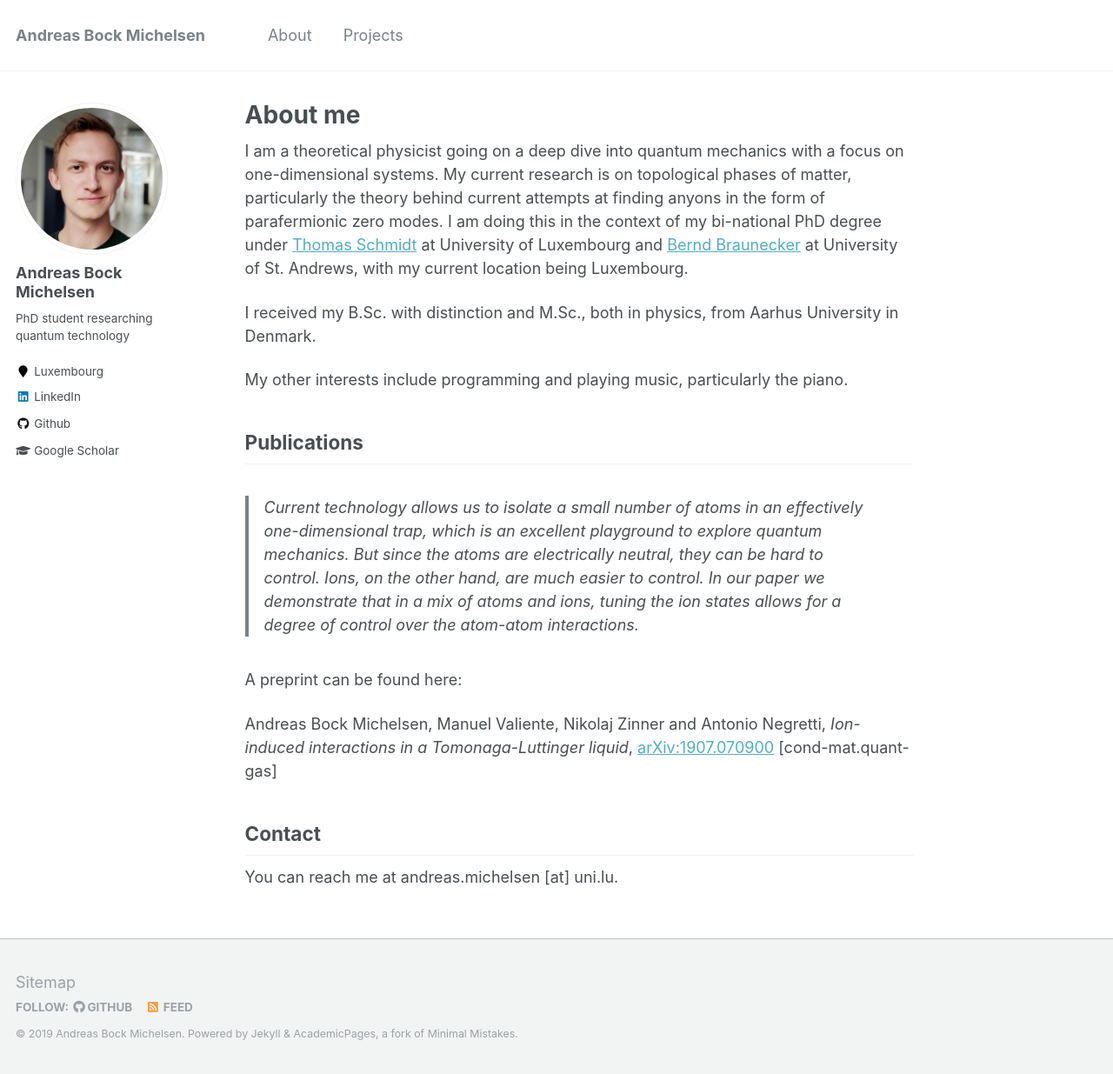
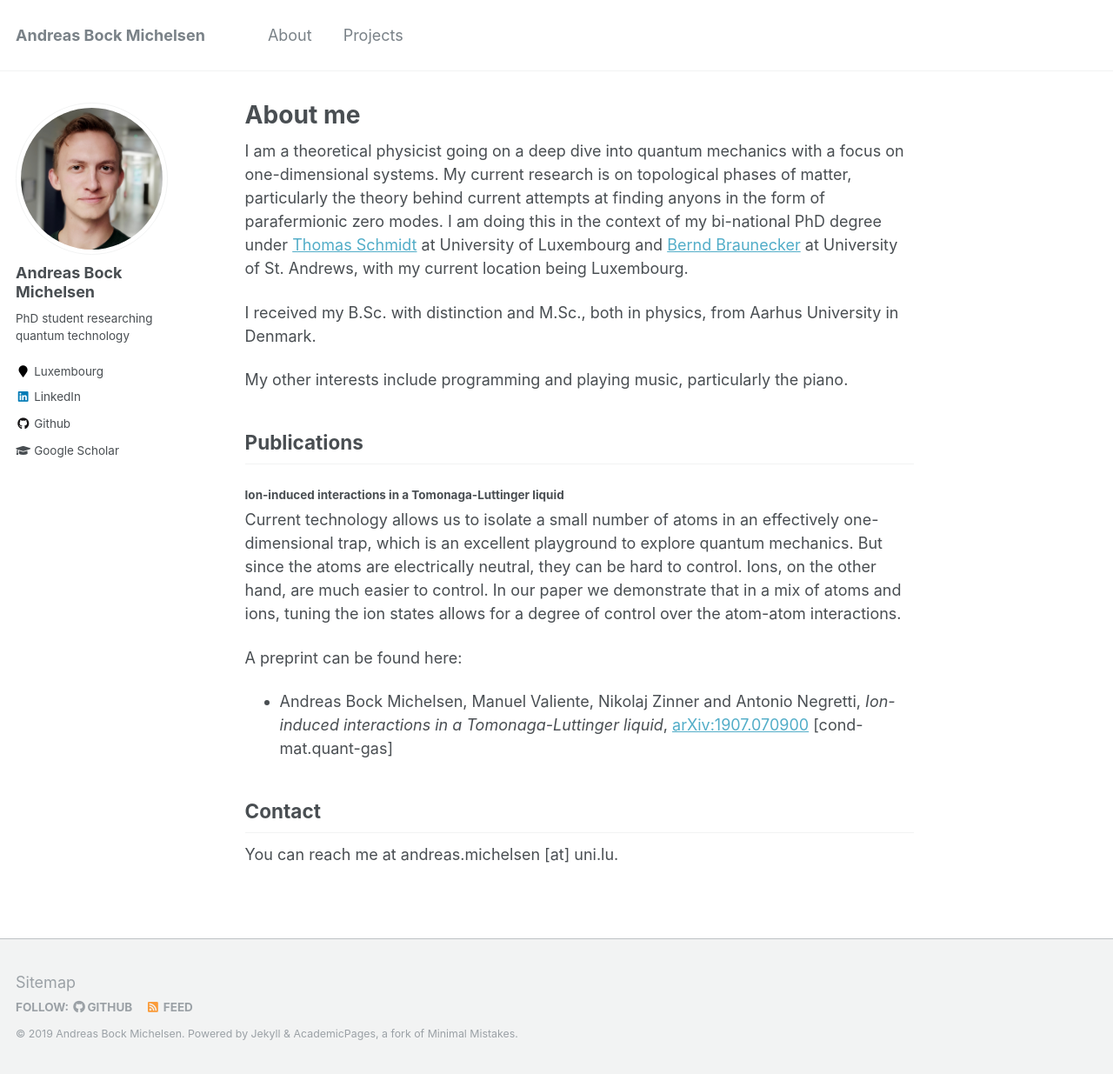
Before and after one commit to AndBM/andbm.github.io, a Jekyll site: the page built from _pages/about.md, in a window 1280 px wide and 1235 px high. Shown: the whole window at 87% size. Built offline with Jekyll 4.4.1, drawn with Linux system fonts in a browser that asks for light colours.

Commit message:
Update about.md

```diff
--- a/_pages/about.md
+++ b/_pages/about.md
@@ -15,11 +15,13 @@
 My other interests include programming and playing music, particularly the piano.
 
 ## Publications
->Current technology allows us to isolate a small number of atoms in an effectively one-dimensional trap, which is an excellent playground to explore quantum mechanics. But since the atoms are electrically neutral, they can be hard to control. Ions, on the other hand, are much easier to control. In our paper we demonstrate that in a mix of atoms and ions, tuning the ion states allows for a degree of control over the atom-atom interactions.
+
+#### Ion-induced interactions in a Tomonaga-Luttinger liquid
+Current technology allows us to isolate a small number of atoms in an effectively one-dimensional trap, which is an excellent playground to explore quantum mechanics. But since the atoms are electrically neutral, they can be hard to control. Ions, on the other hand, are much easier to control. In our paper we demonstrate that in a mix of atoms and ions, tuning the ion states allows for a degree of control over the atom-atom interactions.
 
 A preprint can be found here:
 
-Andreas Bock Michelsen, Manuel Valiente, Nikolaj Zinner and Antonio Negretti, _Ion-induced interactions in a Tomonaga-Luttinger liquid_, [arXiv:1907.070900](https://arxiv.org/abs/1907.07090) [cond-mat.quant-gas]
+- Andreas Bock Michelsen, Manuel Valiente, Nikolaj Zinner and Antonio Negretti, _Ion-induced interactions in a Tomonaga-Luttinger liquid_, [arXiv:1907.070900](https://arxiv.org/abs/1907.07090) [cond-mat.quant-gas]
 
 ## Contact
 You can reach me at andreas.michelsen [at] uni.lu.
```
